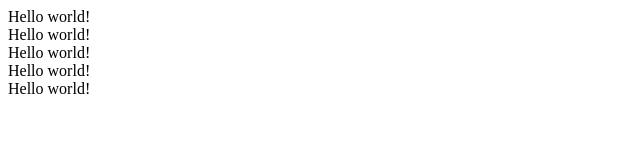
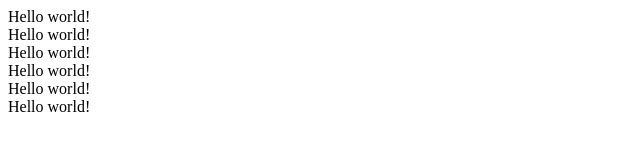
Before and after one commit to geoblo/frontend-study-goni, a plain HTML site: page 01_starter/index.html in a window 1280 px wide. Shown: the full height of the page, 0-640 px from the left. Drawn offline with Linux system fonts and the light colour scheme.

Commit message:
원복복

```diff
--- a/01_starter/index.html
+++ b/01_starter/index.html
@@ -31,6 +31,8 @@
   <div>Hello world!</div>
   <div>
     Hello world!</div>
+  <div>
+    Hello world!</div>
 
   <!-- 브라우저에 출력하기(Extensions -> live server 설치) -->
   <!-- 우클릭 후 Open with Live Server 또는 단축키 alt + l + o -->
--- a/01_starter/main.css
+++ b/01_starter/main.css
@@ -0,0 +1,3 @@
+div {
+  color: red;
+}
```
Also changed, not shown: 3 other files.
